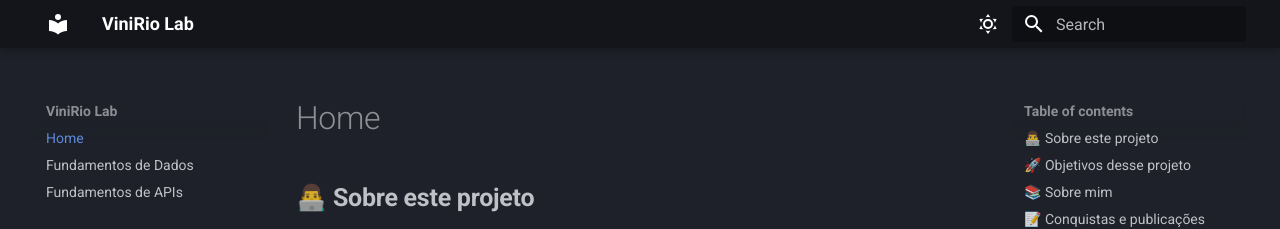
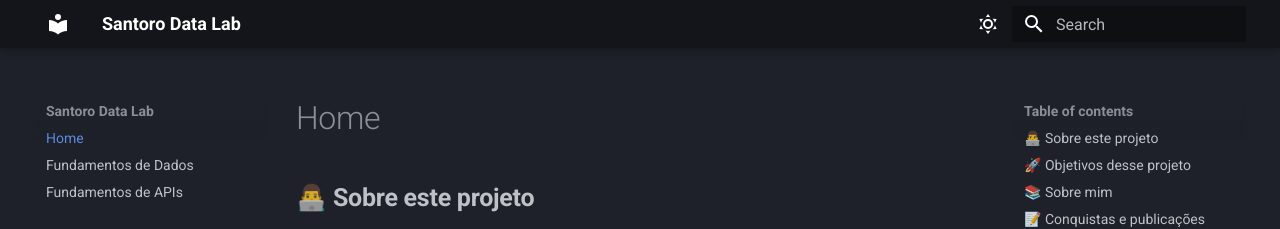
Before and after one commit to Vinicius-Santoro/santoro-data-lab, an MkDocs documentation site: the page built from docs/index.md, in a window 1280 px wide. Shown: the top 229 px of the page. Built offline with MkDocs 1.6.1 and Material for MkDocs 9.7.7, drawn with Linux system fonts in a browser that asks for light colours.

Commit message:
doc: :memo: altera nome do site

```diff
--- a/mkdocs.yml
+++ b/mkdocs.yml
@@ -1,4 +1,4 @@
-site_name: ViniRio Lab
+site_name: Santoro Data Lab
 site_url: https://sitename.example
 theme:
   name: material
```
